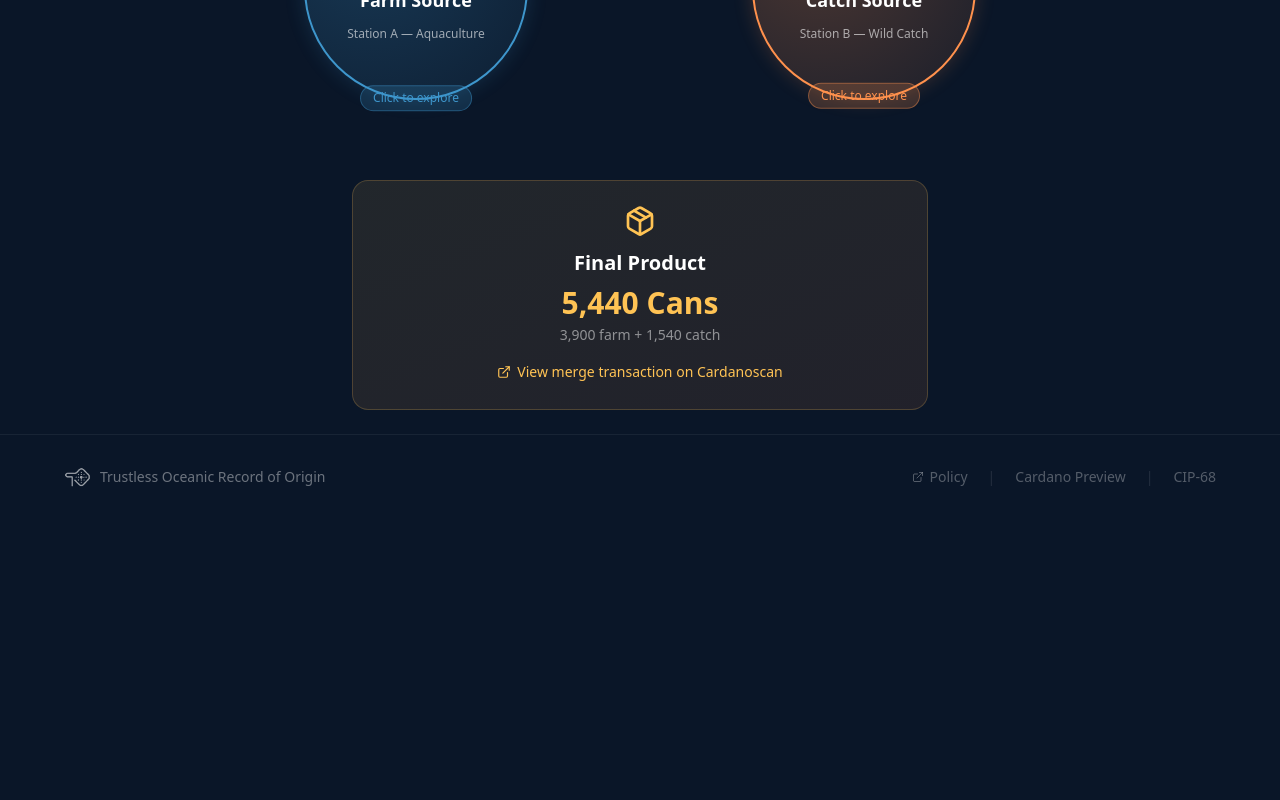
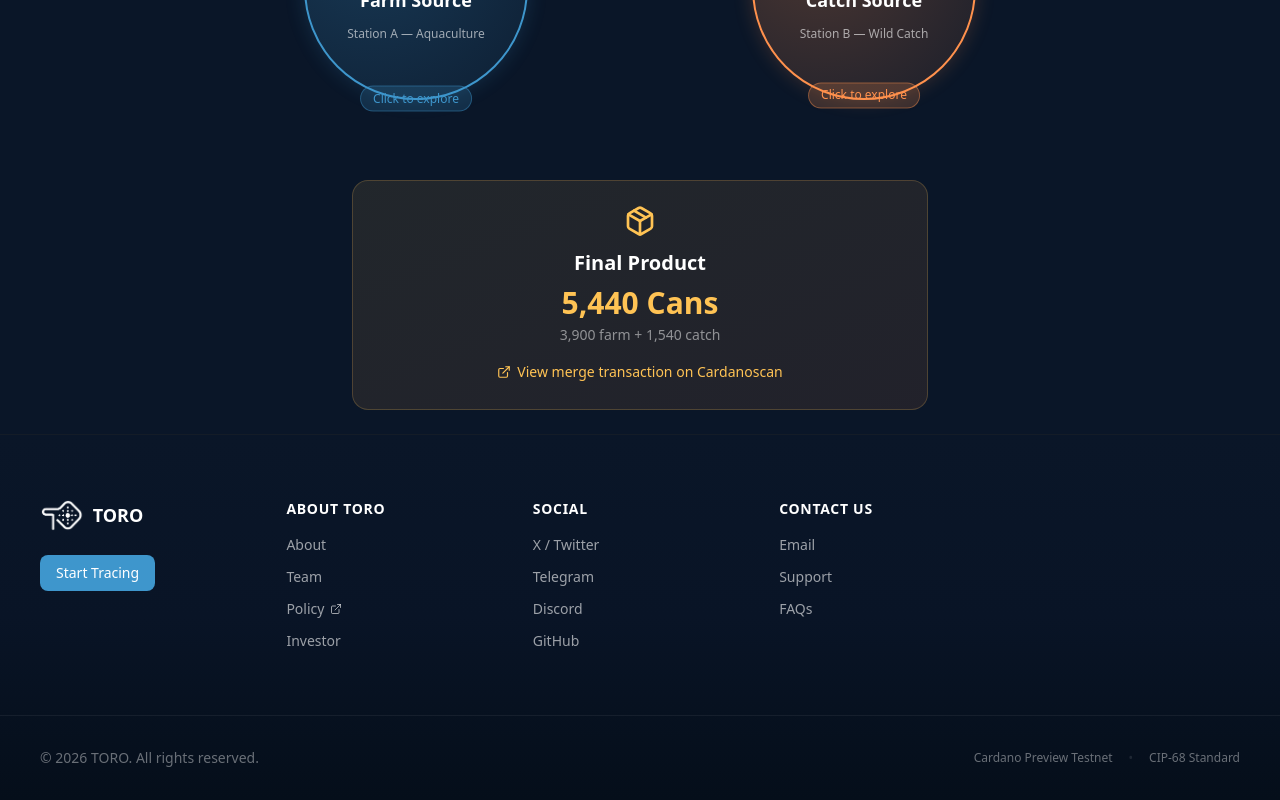
Before and after one commit to Trong-Tra/TORO-Tracing-dApp, a Next.js app in the folder ui/: page /trace in a window 1280 px wide. Shown: the part 712-1512 px from the top of the page. Before the commit the page ends 1231 px from the top, so only its background shows below. Built offline with nearby package versions, Linux system fonts and the light colour scheme.

Commit message:
feat(ui): add "How TORO Works" and "Team" sections to landing page; update footer layout and navigation links

```diff
--- a/ui/app/page.tsx
+++ b/ui/app/page.tsx
@@ -310,7 +310,7 @@ export default function LandingPage() {
       </div>
 
       {/* ─── WHY TORO ─── */}
-      <section className="relative px-6 md:px-10 py-24 bg-gradient-to-br from-[#0a1628] via-[#0c1f3a] to-[#0a1628] overflow-hidden">
+      <section id="about" className="relative px-6 md:px-10 py-24 bg-gradient-to-br from-[#0a1628] via-[#0c1f3a] to-[#0a1628] overflow-hidden">
         {/* Decorative background elements */}
         <div className="absolute inset-0 pointer-events-none">
           <div className="absolute top-0 right-0 w-96 h-96 bg-ocean/5 rounded-full blur-3xl" />
@@ -371,6 +371,61 @@ export default function LandingPage() {
           </div>
         </div>
       </section>
+
+      {/* ─── HOW TORO WORK ─── */}
+      <section className="relative px-6 md:px-10 py-12 bg-[#0a1628]">
+        <div className="max-w-6xl mx-auto">
+          <motion.div
+            initial={{ opacity: 0, y: 30 }}
+            whileInView={{ opacity: 1, y: 0 }}
+            viewport={{ once: true }}
+            className="w-full rounded-2xl overflow-hidden"
+          >
+            <img
+              src="/HowTORO.png"
+              alt="How TORO Works"
+              className="w-full h-auto object-cover"
+            />
+          </motion.div>
+        </div>
+      </section>
+
+      {/* ─── TEAM ─── */}
+      <section id="team" className="relative px-6 md:px-10 py-20 bg-[#0a1628]">
+        <div className="max-w-6xl mx-auto">
+          <motion.div
+            initial={{ opacity: 0, y: 20 }}
+            whileInView={{ opacity: 1, y: 0 }}
+            viewport={{ once: true }}
+            className="text-center mb-16"
+          >
+            <h2 className="text-4xl md:text-5xl font-bold text-white mb-4">Team</h2>
+            <p className="text-white/40 max-w-2xl mx-auto text-lg">
+              Building the future of seafood traceability
+            </p>
+          </motion.div>
+
+          <div className="grid grid-cols-2 md:grid-cols-4 gap-8 max-w-4xl mx-auto">
+            {[...Array(4)].map((_, i) => (
+              <motion.div
+                key={i}
+                initial={{ opacity: 0, y: 30 }}
+                whileInView={{ opacity: 1, y: 0 }}
+                viewport={{ once: true }}
+                transition={{ delay: i * 0.1 }}
+                className="flex flex-col items-center gap-4"
+              >
+                <div className="w-32 h-32 md:w-40 md:h-40 rounded-full bg-gradient-to-br from-ocean/30 to-gold/20 border border-white/10 flex items-center justify-center group hover:border-white/30 transition-all duration-300">
+                  <div className="w-28 h-28 md:w-36 md:h-36 rounded-full bg-white/5 border border-white/5" />
+                </div>
+                <div className="text-center h-12">
+                  <p className="text-white/40 text-sm">Member {i + 1}</p>
+                </div>
+              </motion.div>
+            ))}
+          </div>
+        </div>
+      </section>
     </div>
   );
 }
--- a/ui/components/Footer.tsx
+++ b/ui/components/Footer.tsx
@@ -1,31 +1,97 @@
 import { ExternalLink } from "lucide-react";
+import Link from "next/link";
 
 export default function Footer() {
   return (
-    <footer className="w-full px-6 md:px-10 py-8 border-t border-white/[0.06] bg-[#0a1628]">
-      <div className="max-w-6xl mx-auto flex flex-col md:flex-row items-center justify-between gap-4">
-        <div className="flex items-center gap-2 text-white/40 text-sm">
+    <footer className="w-full bg-gradient-to-b from-[#0a1628] via-[#091426] to-[#050e1a] border-t border-white/[0.06]">
+      {/* Main footer content */}
+      <div className="max-w-7xl mx-auto px-6 md:px-10 py-16">
+        <div className="grid grid-cols-1 md:grid-cols-5 gap-12 md:gap-8">
+          {/* Left: Logo and CTA */}
+          <div className="md:col-span-1">
+            <div className="flex items-center gap-2 mb-6">
               <img
                 src="/Logo_darkbg2.png"
                 alt="TORO"
-            className="h-5 w-auto object-contain opacity-60"
+                className="h-8 w-auto object-contain"
               />
-          <span>Trustless Oceanic Record of Origin</span>
+              <span className="text-lg font-semibold text-white">TORO</span>
             </div>
-        <div className="flex items-center gap-5 text-sm text-white/30">
-          <a
-            href="https://preview.cardanoscan.io/tokenPolicy/def68337867cb4f1f95b6b811fedbfcdd7780d10a95cc072077088ea"
-            target="_blank"
-            rel="noopener noreferrer"
-            className="flex items-center gap-1.5 hover:text-ocean transition-colors no-underline"
+            <Link
+              href="/trace"
+              className="inline-block px-4 py-2 rounded-lg bg-ocean text-white font-medium text-sm hover:bg-ocean/80 transition-colors no-underline"
             >
+              Start Tracing
+            </Link>
+          </div>
+
+          {/* About TORO */}
+          <div>
+            <h3 className="text-white font-semibold text-sm mb-4 uppercase tracking-wider">About Toro</h3>
+            <div className="space-y-3">
+              <a href="/#about" className="block text-white/60 hover:text-white text-sm transition-colors no-underline">
+                About
+              </a>
+              <a href="/#team" className="block text-white/60 hover:text-white text-sm transition-colors no-underline">
+                Team
+              </a>
+              <a href="https://preview.cardanoscan.io/tokenPolicy/def68337867cb4f1f95b6b811fedbfcdd7780d10a95cc072077088ea" target="_blank" rel="noopener noreferrer" className="block text-white/60 hover:text-ocean text-sm transition-colors no-underline flex items-center gap-1.5">
+                Policy
                 <ExternalLink className="w-3 h-3" />
-            Policy
               </a>
-          <span className="text-white/10">|</span>
-          <span>Cardano Preview</span>
-          <span className="text-white/10">|</span>
-          <span>CIP-68</span>
+              <a href="#" className="block text-white/60 hover:text-white text-sm transition-colors no-underline">
+                Investor
+              </a>
+            </div>
+          </div>
+
+          {/* Social */}
+          <div>
+            <h3 className="text-white font-semibold text-sm mb-4 uppercase tracking-wider">Social</h3>
+            <div className="space-y-3">
+              <a href="#" className="block text-white/60 hover:text-white text-sm transition-colors no-underline">
+                X / Twitter
+              </a>
+              <a href="#" className="block text-white/60 hover:text-white text-sm transition-colors no-underline">
+                Telegram
+              </a>
+              <a href="#" className="block text-white/60 hover:text-white text-sm transition-colors no-underline">
+                Discord
+              </a>
+              <a href="#" className="block text-white/60 hover:text-white text-sm transition-colors no-underline">
+                GitHub
+              </a>
+            </div>
+          </div>
+
+          {/* Contact Us */}
+          <div>
+            <h3 className="text-white font-semibold text-sm mb-4 uppercase tracking-wider">Contact Us</h3>
+            <div className="space-y-3">
+              <a href="mailto:hello@toro.io" className="block text-white/60 hover:text-ocean text-sm transition-colors no-underline">
+                Email
+              </a>
+              <a href="#" className="block text-white/60 hover:text-white text-sm transition-colors no-underline">
+                Support
+              </a>
+              <a href="#" className="block text-white/60 hover:text-white text-sm transition-colors no-underline">
+                FAQs
+              </a>
+            </div>
+          </div>
+        </div>
+      </div>
+
+      {/* Bottom divider */}
+      <div className="border-t border-white/[0.06]" />
+
+      {/* Copyright */}
+      <div className="max-w-7xl mx-auto px-6 md:px-10 py-8 flex flex-col md:flex-row items-center justify-between gap-4 text-sm text-white/40">
+        <p>© {new Date().getFullYear()} TORO. All rights reserved.</p>
+        <div className="flex items-center gap-4 text-xs">
+          <span>Cardano Preview Testnet</span>
+          <span className="text-white/10">•</span>
+          <span>CIP-68 Standard</span>
         </div>
       </div>
     </footer>
--- a/ui/components/Navbar.tsx
+++ b/ui/components/Navbar.tsx
@@ -47,36 +47,24 @@ export default function Navbar() {
           >
             Home
           </Link>
-          <Link
-            href="/docs"
-            className={`transition-colors no-underline font-medium ${
-              pathname === "/docs"
-                ? "text-white"
-                : "text-white/50 hover:text-white"
-            }`}
+          <a
+            href="/#docs"
+            className="transition-colors no-underline font-medium text-white/50 hover:text-white"
           >
             Docs
-          </Link>
-          <Link
-            href="/about"
-            className={`transition-colors no-underline font-medium ${
-              pathname === "/about"
-                ? "text-white"
-                : "text-white/50 hover:text-white"
-            }`}
+          </a>
+          <a
+            href="/#about"
+            className="transition-colors no-underline font-medium text-white/50 hover:text-white"
           >
             About
-          </Link>
-          <Link
-            href="/team"
-            className={`transition-colors no-underline font-medium ${
-              pathname === "/team"
-                ? "text-white"
-                : "text-white/50 hover:text-white"
-            }`}
+          </a>
+          <a
+            href="/#team"
+            className="transition-colors no-underline font-medium text-white/50 hover:text-white"
           >
             Team
-          </Link>
+          </a>
         </div>
 
         {/* Right CTAs */}
```
Also changed, not shown: 1 other file (tests, documents, lock files or other folders). Lines whose indentation alone changed are shown as unchanged.
